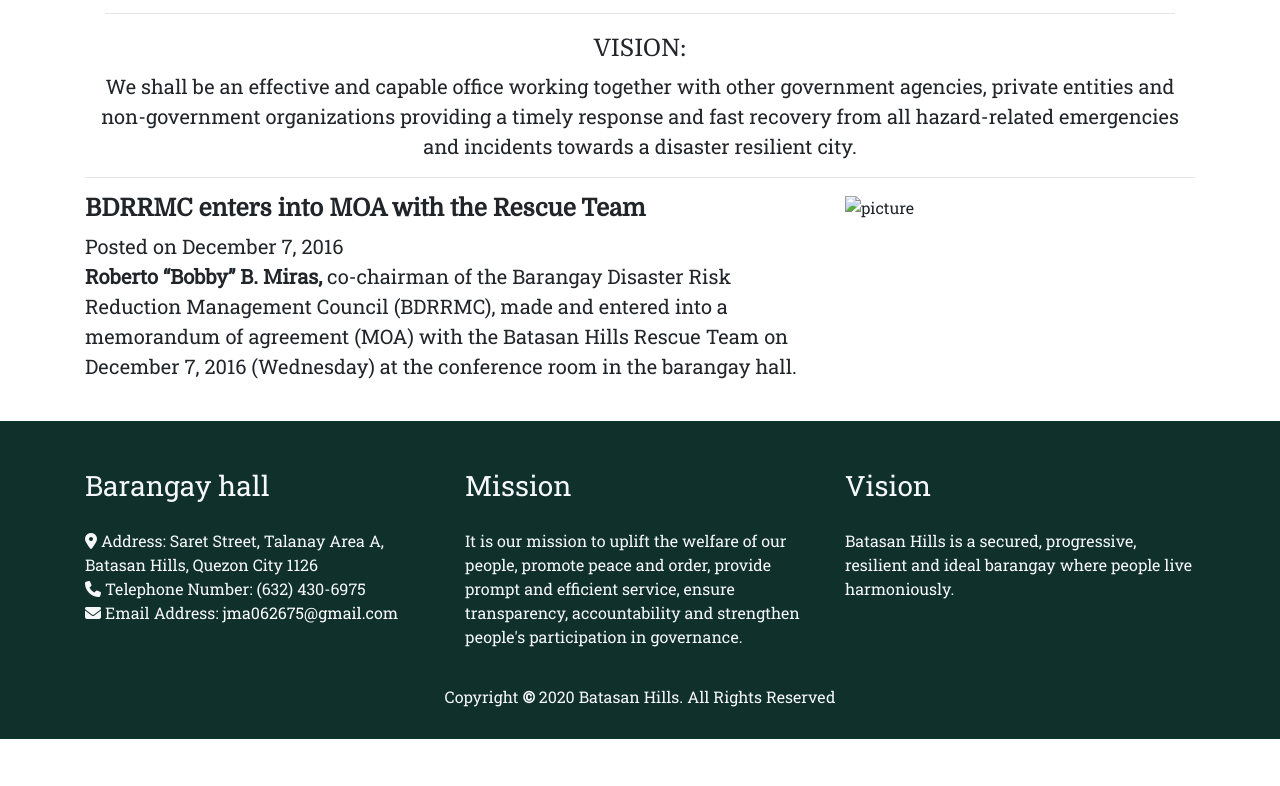
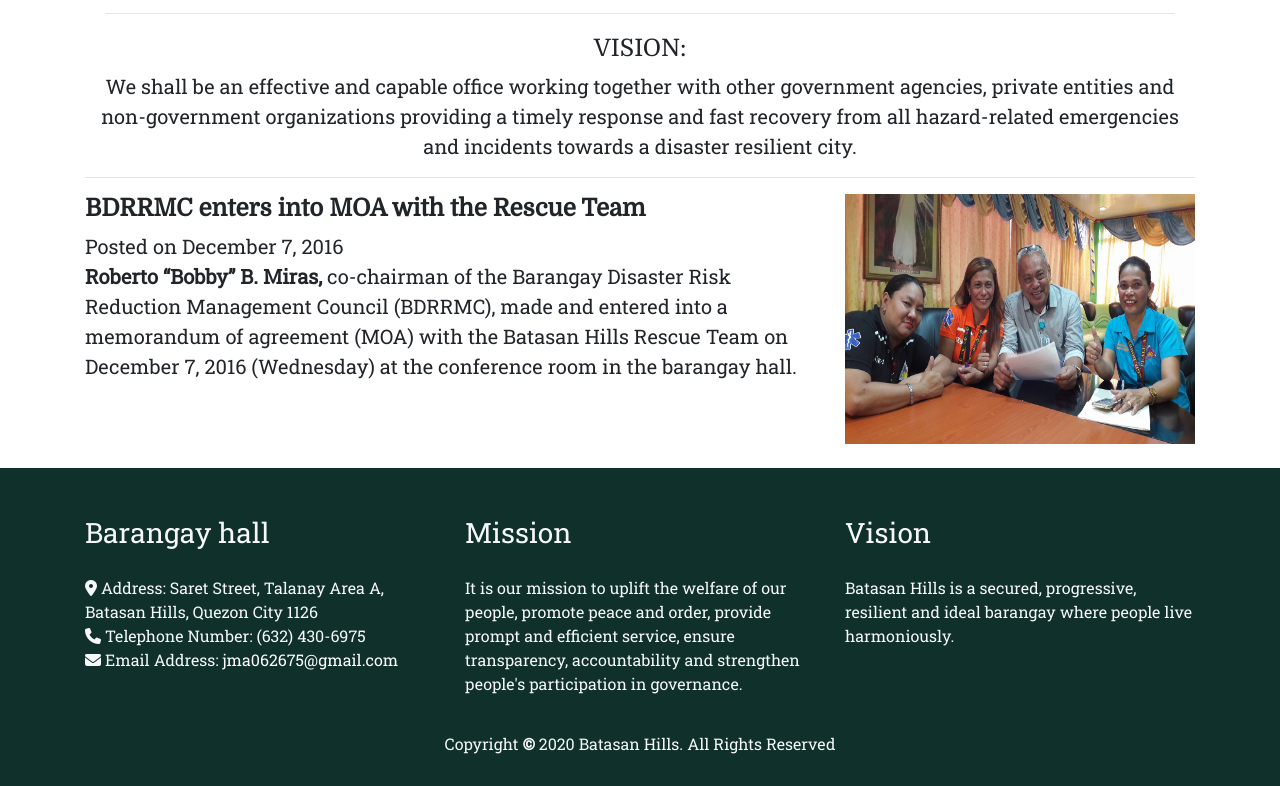
Before and after one commit to Leizhoumai/gprojectone, a plain HTML site: page service.html in a window 1280 px wide. Shown: the part 877-1663 px from the top of the page. Before the commit the page ends 1616 px from the top, so only its background shows below. Drawn offline with nearby package versions, Linux system fonts and the light colour scheme; the site is published under a folder, as on GitHub Pages, so addresses that start at the root find nothing.

Commit message:
Update service.html

```diff
--- a/service.html
+++ b/service.html
@@ -107,7 +107,7 @@
                 </p>
             </div>
             <div class="photo2 col-md-4">
-                <img src="/assets/img/batasanserviceimg/BDRRMC-enters-into-MOA-with-the-Rescue-Team-1.jpg" alt="picture"> </div> </div> </div>
+                <img src="assets/img/batasanserviceimg/BDRRMC-enters-into-MOA-with-the-Rescue-Team-1.jpg" alt="picture"> </div> </div> </div>
                 <br>
 
    <footer class="pb-1 pt-5">
```
